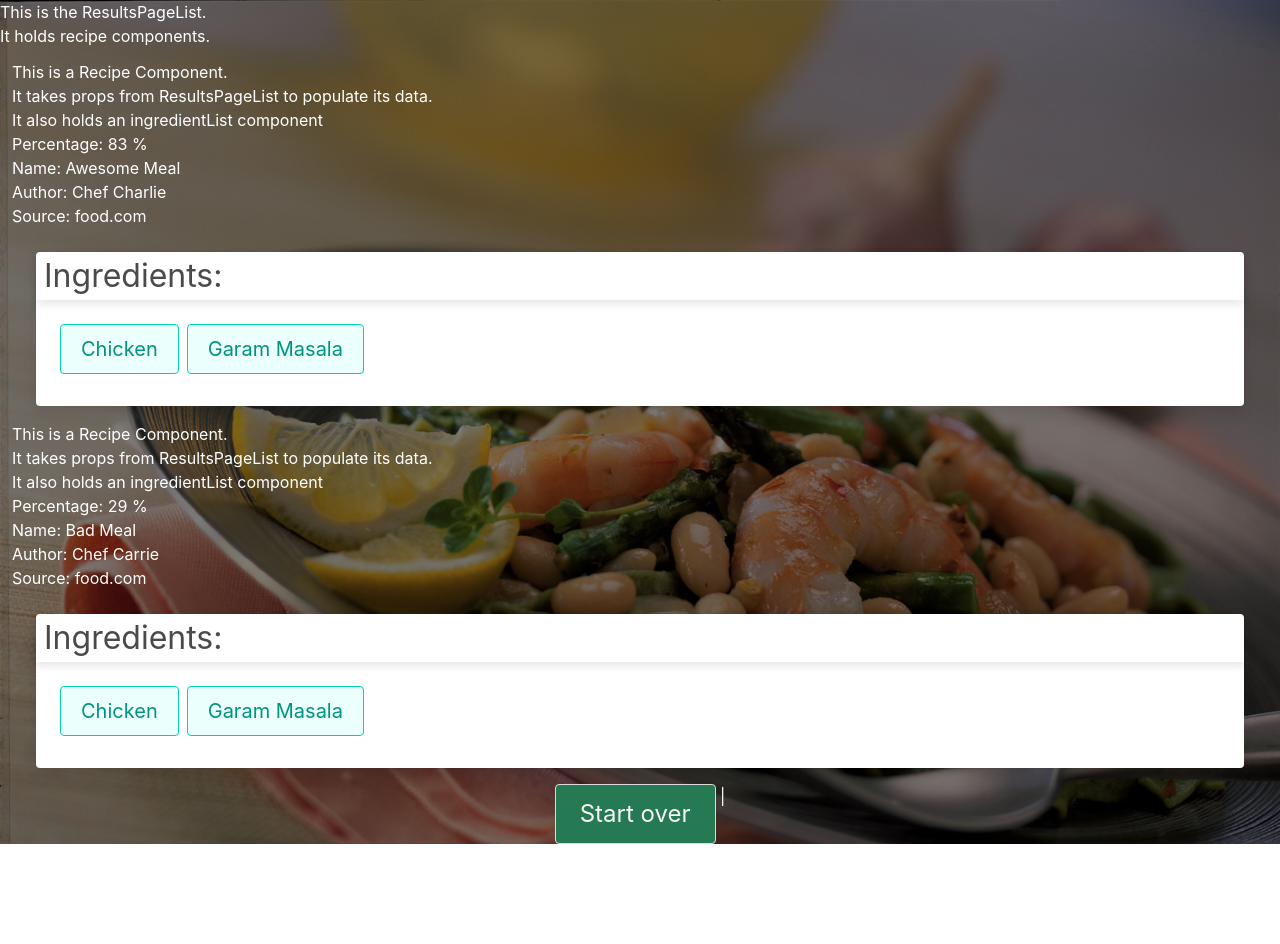
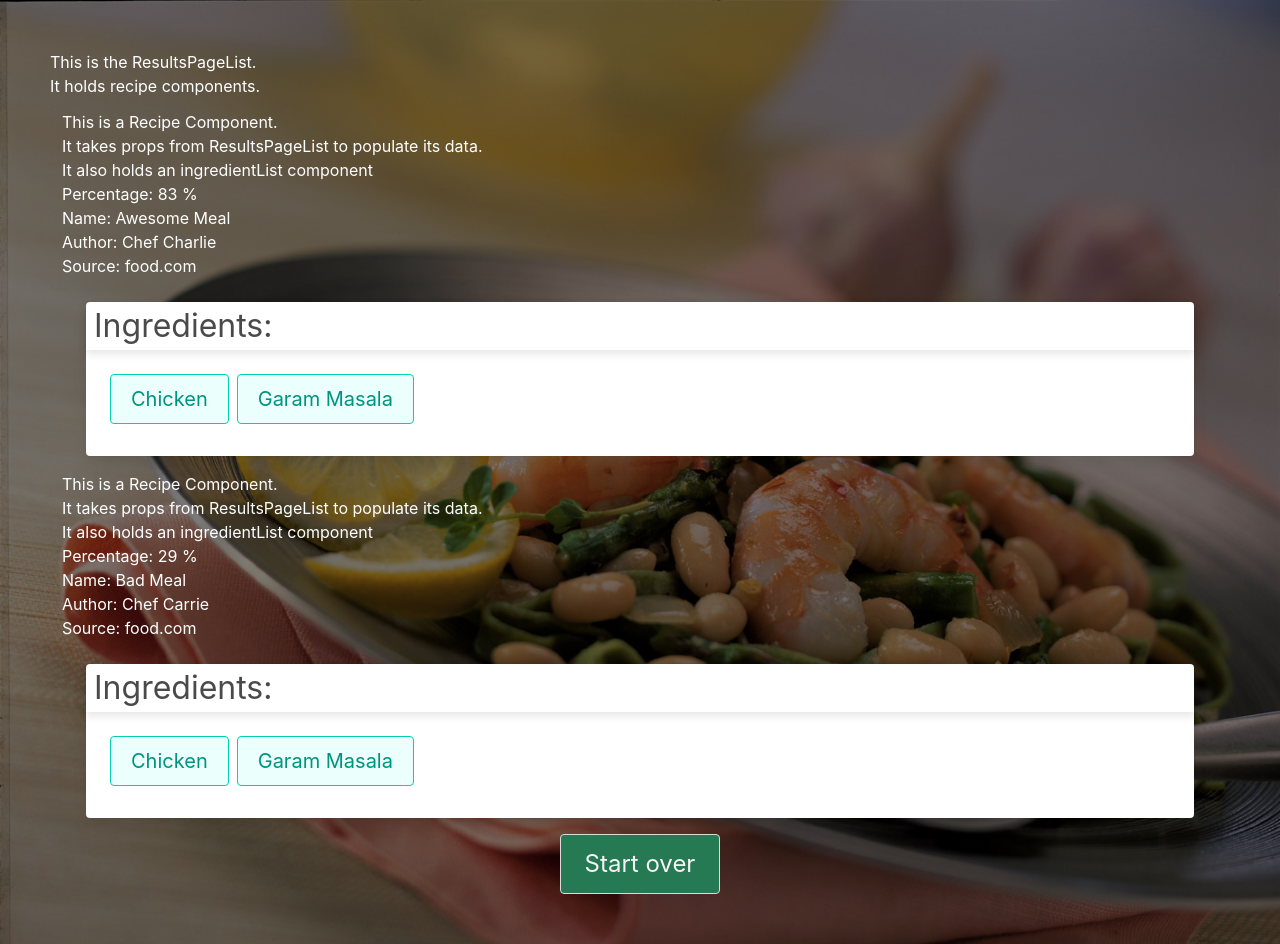
Before and after one commit to arwalton/recipe-app, a React (Create React App) app in the folder front_end/: page /results in a window 1280 px wide. Before the commit the page ends 844 px from the top, so only its background shows below. Built offline with nearby package versions, Linux system fonts and the light colour scheme.

Commit message:
Add padding to resultsPageList to make it easier to see

```diff
--- a/front_end/src/components/ResultsPageList.js
+++ b/front_end/src/components/ResultsPageList.js
@@ -89,7 +89,7 @@ class ResultsPageList extends React.Component{
         )
       }
         return(
-            <div className={"has-text-white"}>
+            <div className={"results-page-list has-text-white"}>
                 <h1>This is the ResultsPageList.</h1>
                 <h1>It holds recipe components.</h1>
 
@@ -104,7 +104,7 @@ class ResultsPageList extends React.Component{
                                      has-background-success-dark
                                      has-text-white-ter`}>
                               Start over
-                    </Link> |{" "}
+                    </Link> {" "}
                 </nav>
             </div>
         );
--- a/front_end/src/styles/style.css
+++ b/front_end/src/styles/style.css
@@ -4,11 +4,16 @@
         rgba(0, 0, 0, 0.5)
       ),
       url('../img/shrimp_dinner.jpg');
-      background-size: cover;
+    background-size: cover;
 }
 
 .filterable-ingredients-list {
     padding-top: 300px;
+}
+
+.results-page-list {
+  padding: 50px;
+
 }
 
 nav {
```
